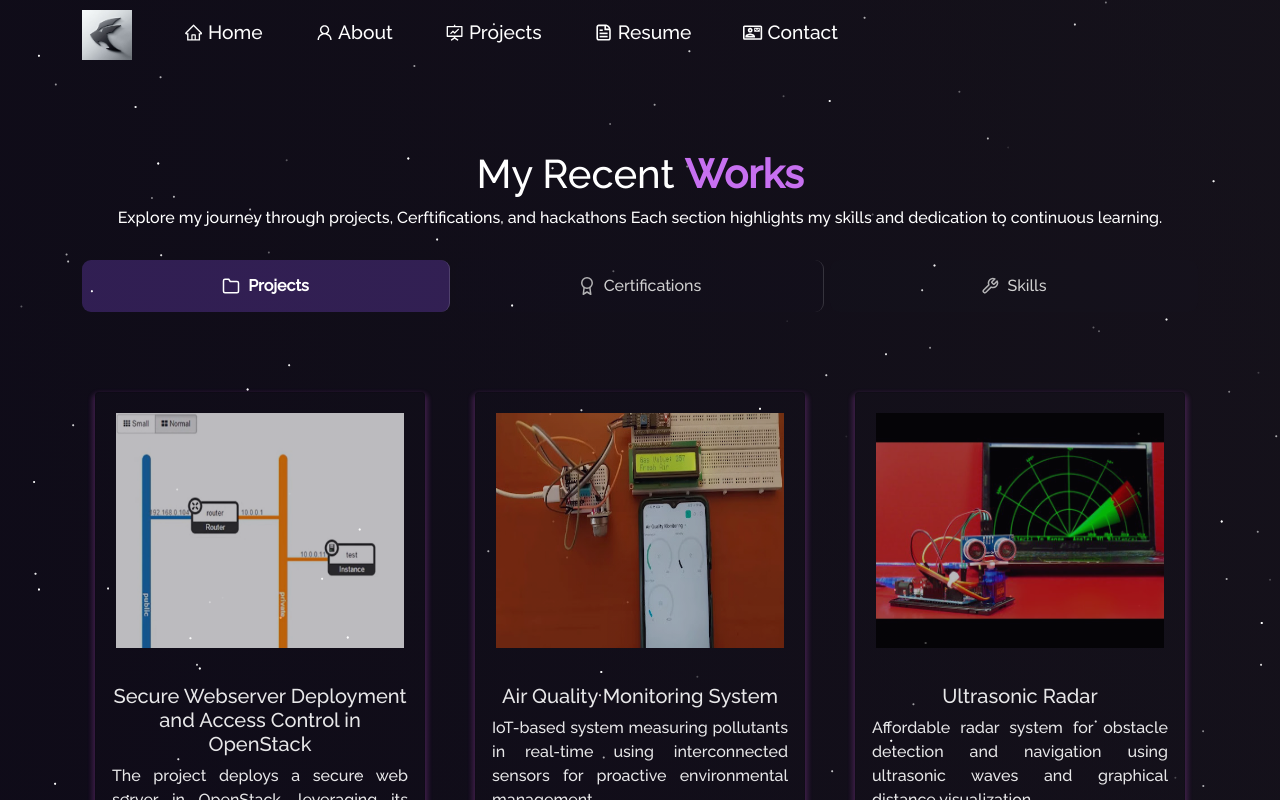
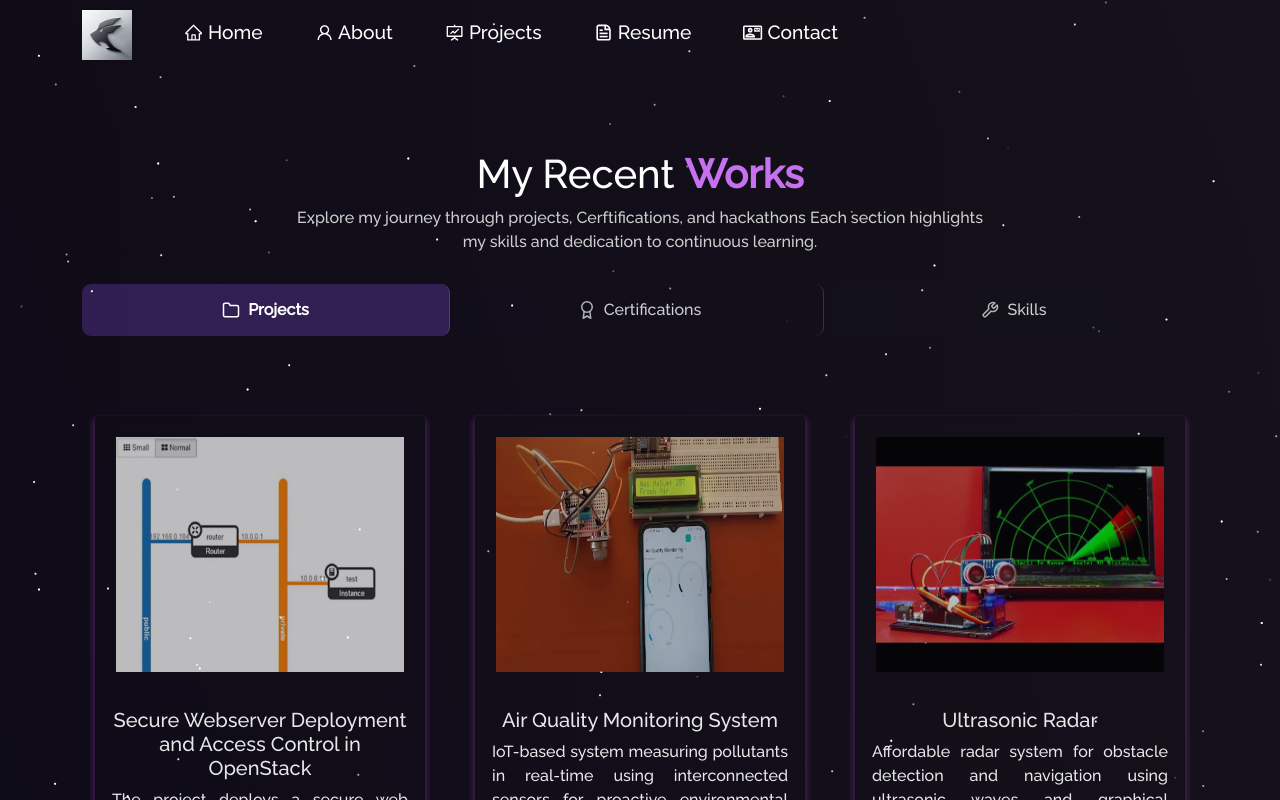
Before and after one commit to chandu-bala/portfolio, a React (Create React App) app: page /project in a window 1280 px wide. Shown: the top 800 px of the page. Built offline with nearby package versions, Linux system fonts and the light colour scheme.

Commit message:
Final verdict - * { transition } bug

```diff
--- a/src/Components/Projects/Projects.js
+++ b/src/Components/Projects/Projects.js
@@ -51,7 +51,7 @@ function Projects() {
         <h1 className="Project-heading" style={{ color: "white" }}>
           My Recent <strong className="purple">Works </strong>
         </h1>
-        <p style={{ color: "white" }}>
+        <p style={{ color: "#cfcfcf", maxWidth: "700px", margin: "0 auto", textAlign: "center"  }}>
           Explore my journey through projects, Cerftifications, and hackathons Each section highlights my skills and dedication to continuous learning.
         </p>
        <div className="project-tabs-bar">
```
